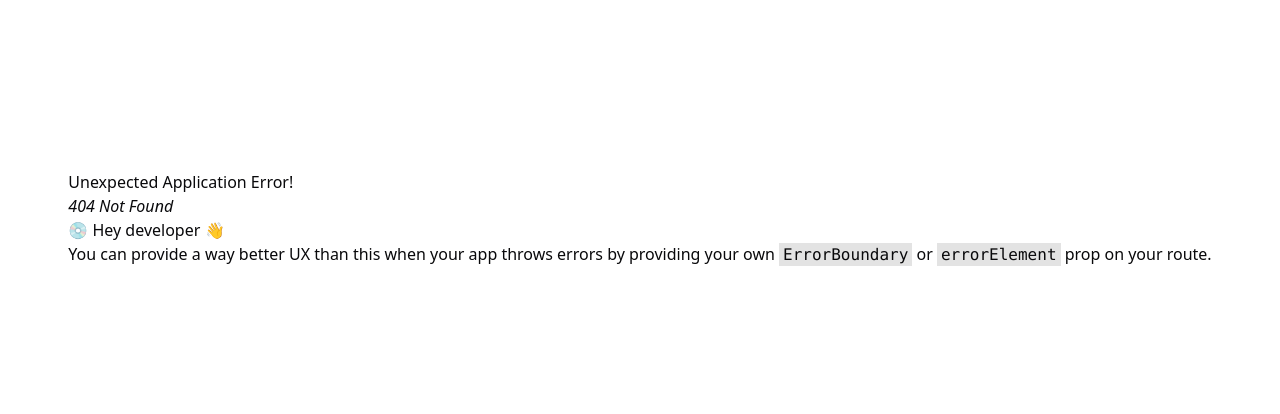
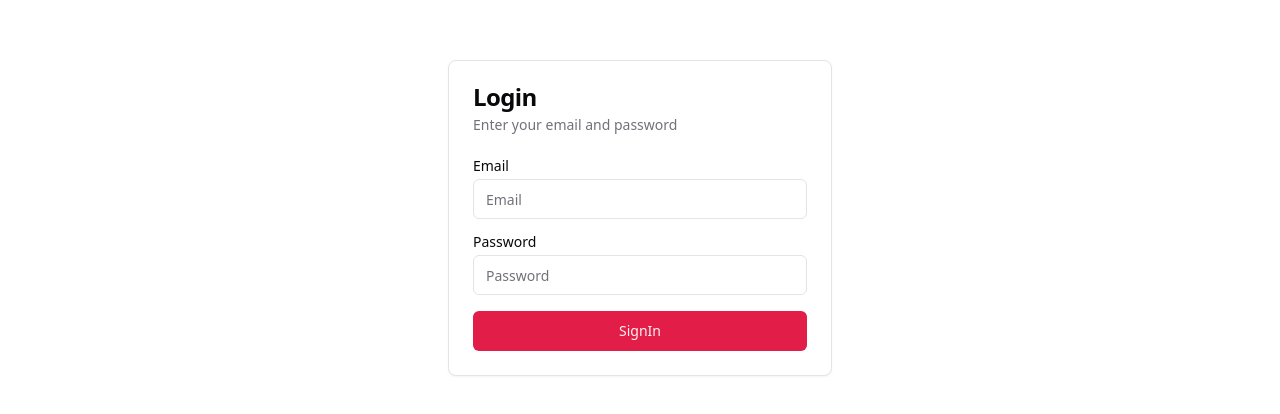
Before and after one commit to GR7ME/zakipoint, a React (Vite) app in the folder frontend/: page /login/signin in a window 1280 px wide. Before the commit this address had no page. Shown: the part 182-596 px from the top of the page. Built offline with nearby package versions, Linux system fonts and the light colour scheme.

Commit message:
feat: signin page

```diff
--- /dev/null
+++ b/frontend/src/pages/login/SignIn.tsx
@@ -0,0 +1,75 @@
+import * as React from "react";
+import { useForm } from "react-hook-form";
+import { Button } from "@/components/ui/button";
+import { object, string, InferType } from "yup";
+import { yupResolver } from "@hookform/resolvers/yup";
+import {
+  Card,
+  CardContent,
+  CardDescription,
+  CardHeader,
+  CardTitle,
+} from "@/components/ui/card";
+import { Input } from "@/components/ui/input";
+import { Label } from "@/components/ui/label";
+
+const authschema = object({
+  email: string()
+    .email("Invalid email format.")
+    .required("Email is required."),
+  password: string()
+    .required("Password is required.")
+})
+
+
+type InputType = InferType<typeof authschema>;
+
+const SignIn: React.FC = (): React.ReactElement => {
+  const {
+    register,
+    handleSubmit,
+    watch,
+    formState: { errors },
+  } = useForm<InputType>({
+    resolver: yupResolver(authschema),
+  });
+  const onSubmit = (data: InputType) => console.log(data);
+
+  console.log(watch("email"));
+
+  return (
+    <Card className="w-80 md:w-96">
+      <CardHeader>
+        <CardTitle>Login</CardTitle>
+        <CardDescription>Enter your email and password</CardDescription>
+      </CardHeader>
+      <CardContent>
+        <form onSubmit={handleSubmit(onSubmit)}>
+          <div className="grid w-full items-center gap-4">
+            <div className="flex flex-col space-y-1.5">
+              <Label htmlFor="name">Email</Label>
+              <Input id="name" placeholder="Email" {...register("email")} />
+              {errors.email && (
+                <Label className="text-destructive">
+                  {errors.email?.message}
+                </Label>
+              )}
+            </div>
+            <div className="flex flex-col space-y-1.5">
+              <Label htmlFor="password">Password</Label>
+              <Input id="password" type="password" placeholder="Password" {...register("password")} />
+              {errors.password && (
+                <Label className="text-destructive">
+                  {errors.password?.message}
+                </Label>
+              )}
+            </div>
+            <Button type="submit">SignIn</Button>
+          </div>
+        </form>
+      </CardContent>
+    </Card>
+  );
+};
+
+export default SignIn;
```
Also changed, not shown: frontend/src/main.tsx (+20 -14 lines).
